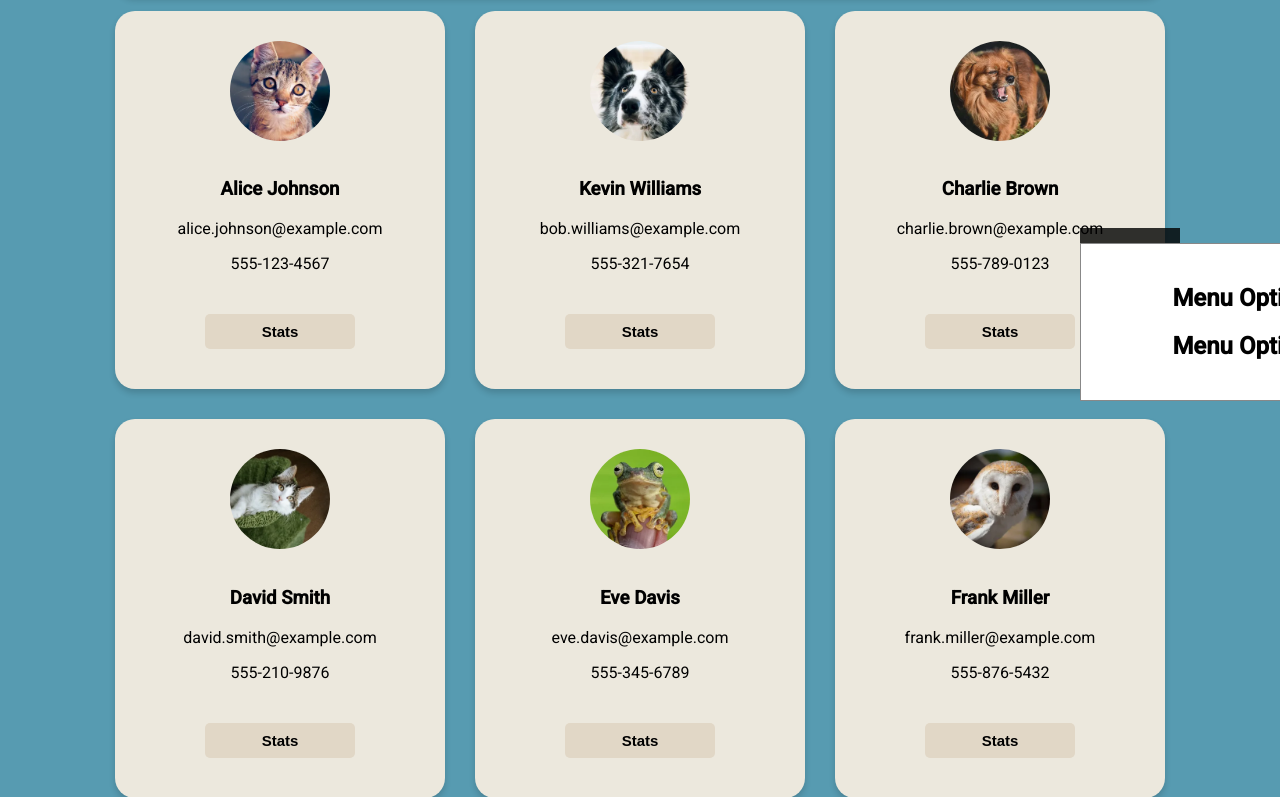
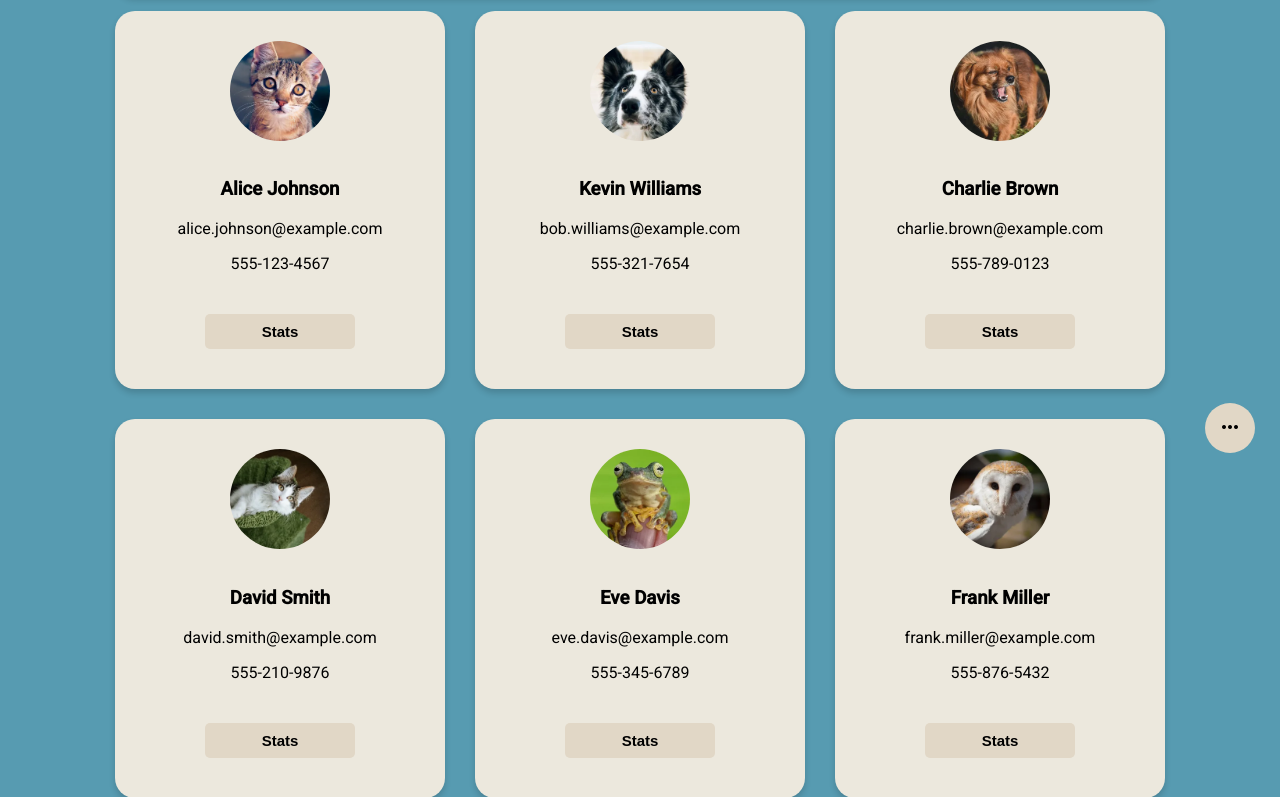
Before and after one commit to Teesitin/COP4331, a PHP site: page / in a window 1280 px wide. Shown: the part 322-1119 px from the top of the page. Run offline with PHP 8.4, Linux system fonts and the light colour scheme.

Commit message:
Update index.php

```diff
--- a/index.php
+++ b/index.php
@@ -136,7 +136,6 @@
             width: 50px;
             height: 50px;
             cursor: pointer;
-            display: none;
 
             position: fixed;
             right: 0;
@@ -146,6 +145,8 @@
         }
 
         .menu-modal {
+            display: none;
+
             position: fixed;
             right: 100px;
             bottom: 150px;
```
